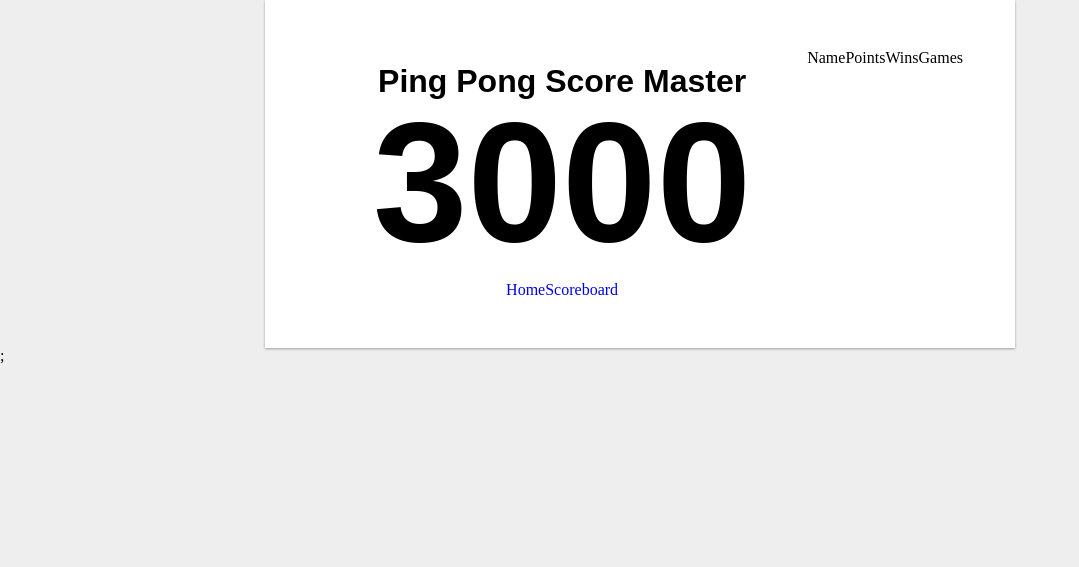
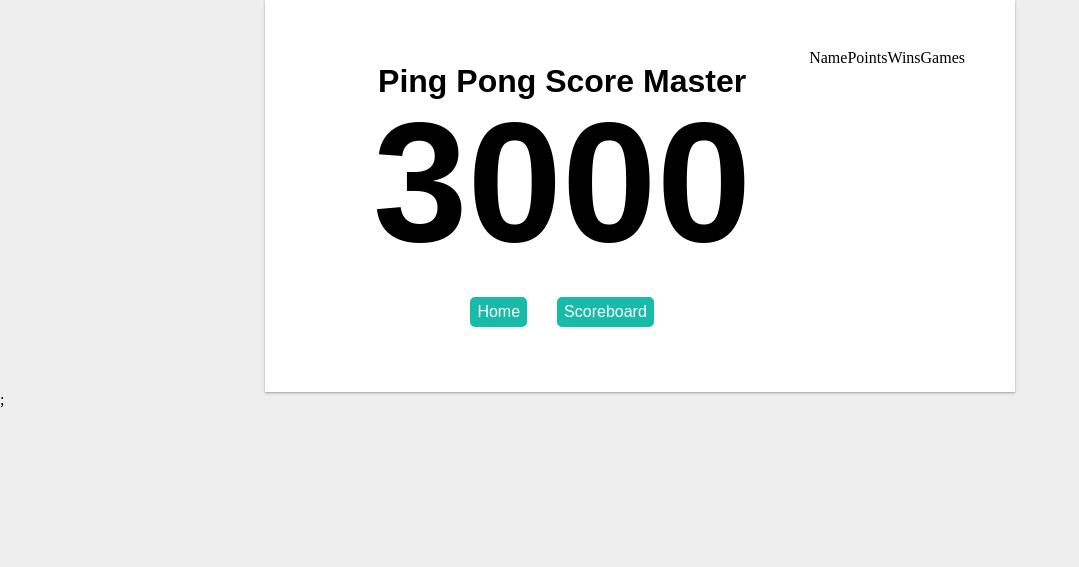
Before and after one commit to thehink/PingPong, a PHP site: page /scoreboard.php in a window 1280 px wide. Shown: the top 567 px of the page, without its empty margins (0-1079 px from the left). Run offline with PHP 8.4, Linux system fonts and the light colour scheme; lists and menus that the app fills with data are empty; some web fonts are replaced.

Commit message:
fixed so that the "Scoreboard" and "Home" links look like the set players button
fixed so that the "Scoreboard" and "Home" links look like the set
players button

```diff
--- a/css/style.css
+++ b/css/style.css
@@ -60,6 +60,22 @@
 	flex-wrap: wrap;
 	justify-content: center;
 }
+header a {
+	margin: 15px;
+	background: #17bba8;
+	border: 2px solid #17bba8;
+	padding: 5px;
+	font-family: 'Coda', sans-serif;
+	color: #fff;
+	border-radius: 5px;
+}
+header a:hover {
+	background: #fff;
+	color: #17bba8;
+	cursor: pointer;
+	box-shadow: 0 1px 3px rgba(0,0,0,0.12), 0 1px 2px rgba(0,0,0,0.24);
+	transition: all 0.3s cubic-bezier(.25,.8,.25,1);
+}
 footer {
 	width: 100%;
 	display: flex;
```
